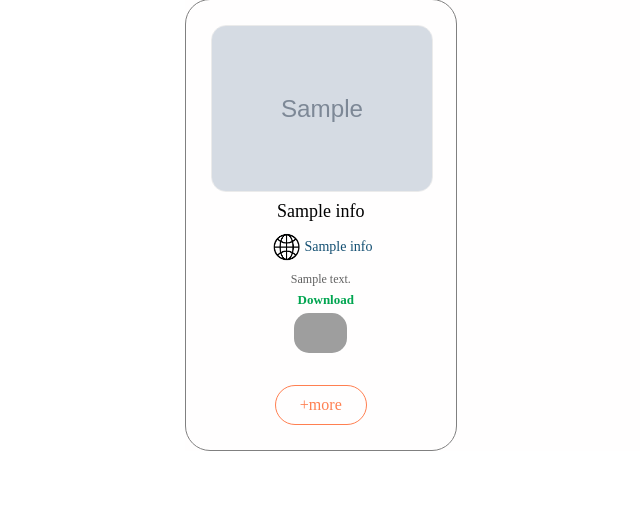
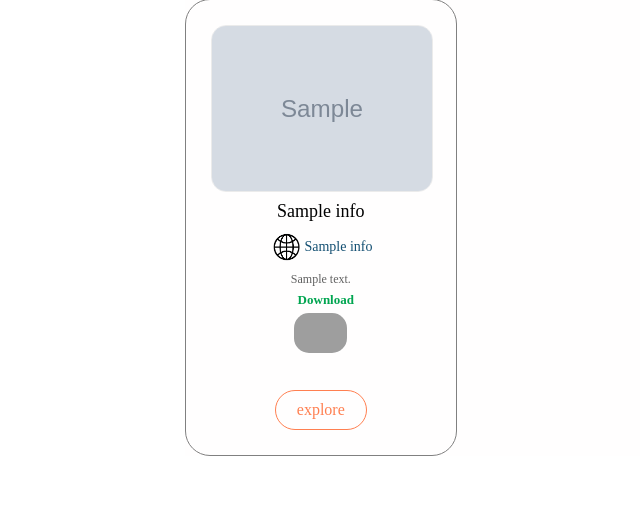
Before and after one commit to Tmazst/mobile_apps_eswatini, a Flask app: page / in a window 1280 px wide. Shown: the part 553-1063 px from the top of the page, without its empty margins (76-716 px from the left). Before the commit the page ends 1004 px from the top, so only its background shows below. Run offline with Flask 3, Linux system fonts and the light colour scheme; tables that the repository leaves empty hold one stand-in row (values such as "Sample post"); grey boxes marked "Sample" are stand-in pictures; some libraries are stand-ins or nearby versions; some web fonts are replaced; grey boxes are pictures that could not be loaded.

Commit message:
sat night

```diff
--- a/templates/index.html
+++ b/templates/index.html
@@ -92,11 +92,10 @@
                         </a>
                         {% endif %}
                     </div>
-                </div><br>
-                {% if not app.uptodown_link or app.huawei_link or app.apkpure_link  %}
+                </div><br><div style="flex-grow:1"></div>
+                {% if not app.uptodown_link or not app.huawei_link or not app.apkpure_link  %}
                 <div onclick="revealIcons('{{app.id}}')" id="reveal-icons-btns-{{app.id}}" class="btns">+more</div>
                 {%else%}
-                <div style="flex-grow:1"></div>
                 <a href='{{app.playstore_link}}'><div class="btns">explore</div></a>
                 {%endif%}
             </div>
```
